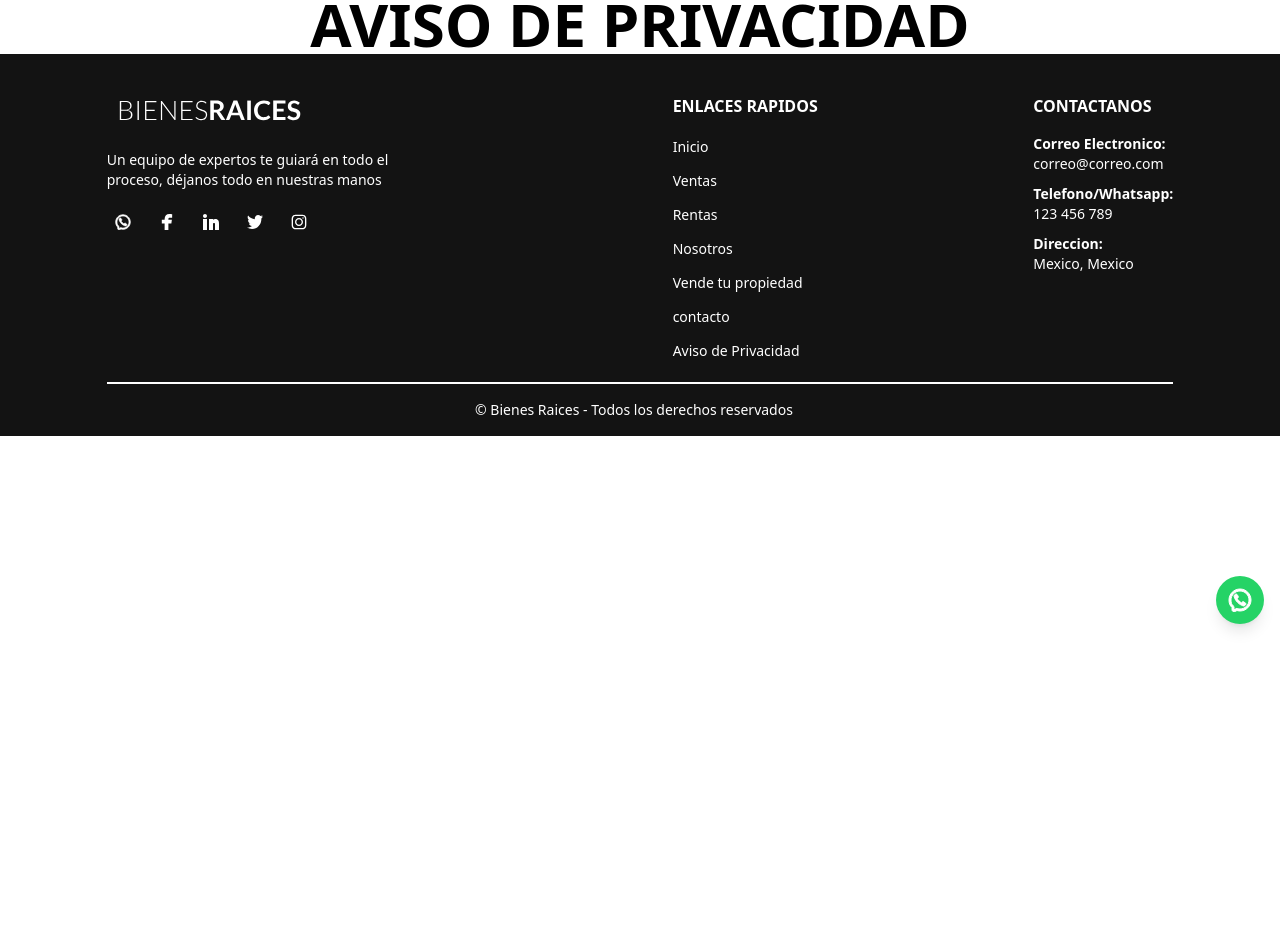
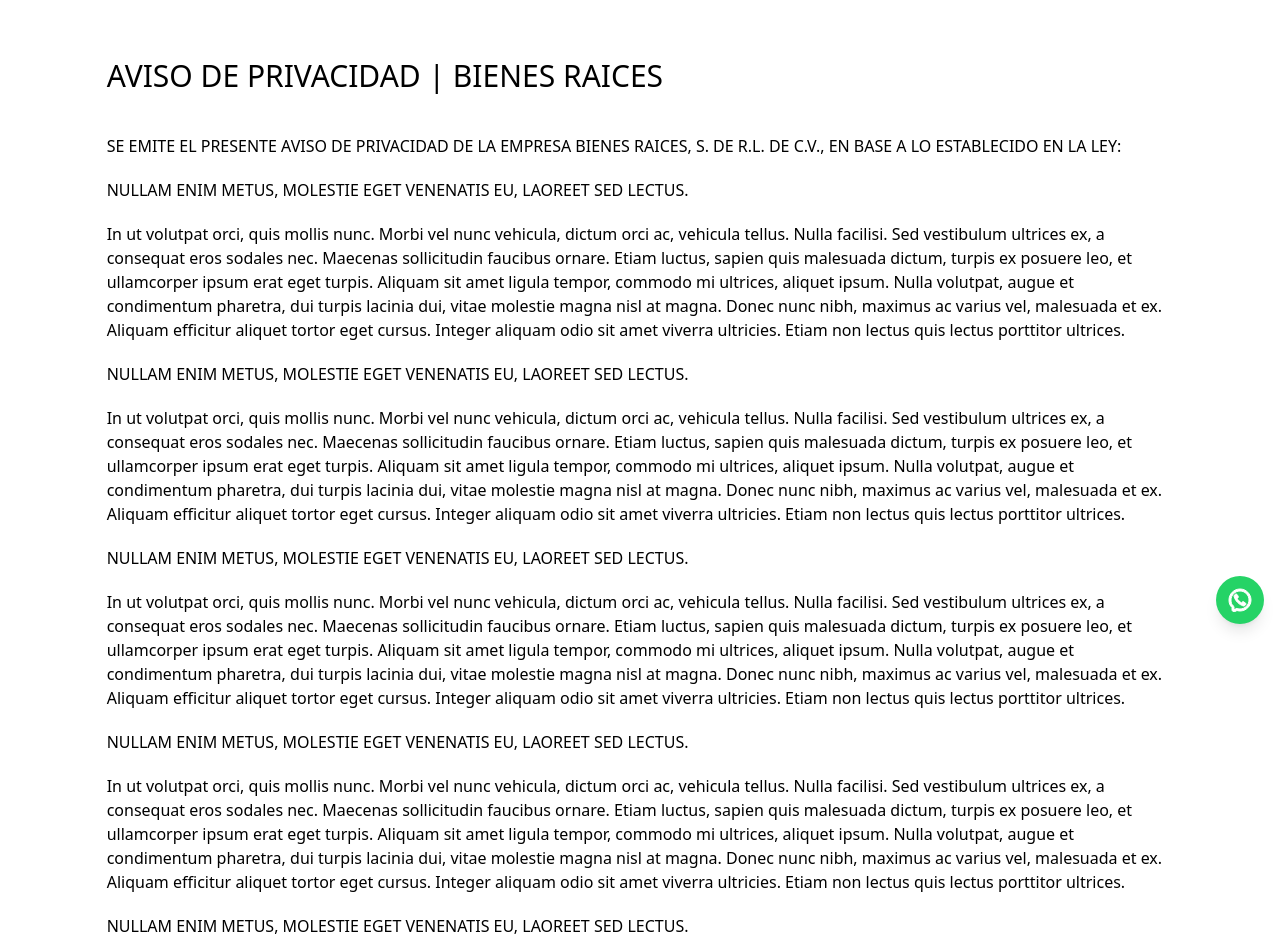
Before and after one commit to Hardash01/bienesraices, a Next.js app: page /privacidad in a window 1280 px wide. Shown: the part 160-1112 px from the top of the page. Before the commit the page ends 800 px from the top, so only its background shows below. Built offline with nearby package versions, Linux system fonts and the light colour scheme; what tailwindcss-animated would draw is missing.

Commit message:
pagina aviso de privacidad

```diff
--- a/pages/privacidad.js
+++ b/pages/privacidad.js
@@ -5,9 +5,26 @@ export default function Privacidad() {
         <Layout
             title={'Aviso de Privacidad'}
         >
-            <h1 className="text-6xl font-extrabold uppercase text-center">
-                Aviso de Privacidad
-            </h1>
+            <div className="md:w-5/6 lg:w-5/6 mx-auto max-w-screen-xl py-16 px-3 lg:px-0">
+                <h2 className="uppercase text-3xl font-medium text-center md:text-left mb-10">Aviso de privacidad | Bienes Raices</h2>
+                <div className="space-y-5">
+                    <p className="uppercase">SE EMITE EL PRESENTE AVISO DE PRIVACIDAD DE LA EMPRESA BIENES RAICES, S. DE R.L. DE C.V., EN BASE A LO ESTABLECIDO EN LA LEY:</p>
+                    <p className="uppercase">Nullam enim metus, molestie eget venenatis eu, laoreet sed lectus.</p>
+                    <p>In ut volutpat orci, quis mollis nunc. Morbi vel nunc vehicula, dictum orci ac, vehicula tellus. Nulla facilisi. Sed vestibulum ultrices ex, a consequat eros sodales nec. Maecenas sollicitudin faucibus ornare. Etiam luctus, sapien quis malesuada dictum, turpis ex posuere leo, et ullamcorper ipsum erat eget turpis. Aliquam sit amet ligula tempor, commodo mi ultrices, aliquet ipsum. Nulla volutpat, augue et condimentum pharetra, dui turpis lacinia dui, vitae molestie magna nisl at magna. Donec nunc nibh, maximus ac varius vel, malesuada et ex. Aliquam efficitur aliquet tortor eget cursus. Integer aliquam odio sit amet viverra ultricies. Etiam non lectus quis lectus porttitor ultrices.</p>
+                    <p className="uppercase">Nullam enim metus, molestie eget venenatis eu, laoreet sed lectus.</p>
+                    <p>In ut volutpat orci, quis mollis nunc. Morbi vel nunc vehicula, dictum orci ac, vehicula tellus. Nulla facilisi. Sed vestibulum ultrices ex, a consequat eros sodales nec. Maecenas sollicitudin faucibus ornare. Etiam luctus, sapien quis malesuada dictum, turpis ex posuere leo, et ullamcorper ipsum erat eget turpis. Aliquam sit amet ligula tempor, commodo mi ultrices, aliquet ipsum. Nulla volutpat, augue et condimentum pharetra, dui turpis lacinia dui, vitae molestie magna nisl at magna. Donec nunc nibh, maximus ac varius vel, malesuada et ex. Aliquam efficitur aliquet tortor eget cursus. Integer aliquam odio sit amet viverra ultricies. Etiam non lectus quis lectus porttitor ultrices.</p>
+
+                    <p className="uppercase">Nullam enim metus, molestie eget venenatis eu, laoreet sed lectus.</p>
+                    <p>In ut volutpat orci, quis mollis nunc. Morbi vel nunc vehicula, dictum orci ac, vehicula tellus. Nulla facilisi. Sed vestibulum ultrices ex, a consequat eros sodales nec. Maecenas sollicitudin faucibus ornare. Etiam luctus, sapien quis malesuada dictum, turpis ex posuere leo, et ullamcorper ipsum erat eget turpis. Aliquam sit amet ligula tempor, commodo mi ultrices, aliquet ipsum. Nulla volutpat, augue et condimentum pharetra, dui turpis lacinia dui, vitae molestie magna nisl at magna. Donec nunc nibh, maximus ac varius vel, malesuada et ex. Aliquam efficitur aliquet tortor eget cursus. Integer aliquam odio sit amet viverra ultricies. Etiam non lectus quis lectus porttitor ultrices.</p>
+
+                    <p className="uppercase">Nullam enim metus, molestie eget venenatis eu, laoreet sed lectus.</p>
+                    <p>In ut volutpat orci, quis mollis nunc. Morbi vel nunc vehicula, dictum orci ac, vehicula tellus. Nulla facilisi. Sed vestibulum ultrices ex, a consequat eros sodales nec. Maecenas sollicitudin faucibus ornare. Etiam luctus, sapien quis malesuada dictum, turpis ex posuere leo, et ullamcorper ipsum erat eget turpis. Aliquam sit amet ligula tempor, commodo mi ultrices, aliquet ipsum. Nulla volutpat, augue et condimentum pharetra, dui turpis lacinia dui, vitae molestie magna nisl at magna. Donec nunc nibh, maximus ac varius vel, malesuada et ex. Aliquam efficitur aliquet tortor eget cursus. Integer aliquam odio sit amet viverra ultricies. Etiam non lectus quis lectus porttitor ultrices.</p>
+
+                    <p className="uppercase">Nullam enim metus, molestie eget venenatis eu, laoreet sed lectus.</p>
+                    <p>In ut volutpat orci, quis mollis nunc. Morbi vel nunc vehicula, dictum orci ac, vehicula tellus. Nulla facilisi. Sed vestibulum ultrices ex, a consequat eros sodales nec. Maecenas sollicitudin faucibus ornare. Etiam luctus, sapien quis malesuada dictum, turpis ex posuere leo, et ullamcorper ipsum erat eget turpis. Aliquam sit amet ligula tempor, commodo mi ultrices, aliquet ipsum. Nulla volutpat, augue et condimentum pharetra, dui turpis lacinia dui, vitae molestie magna nisl at magna. Donec nunc nibh, maximus ac varius vel, malesuada et ex. Aliquam efficitur aliquet tortor eget cursus. Integer aliquam odio sit amet viverra ultricies. Etiam non lectus quis lectus porttitor ultrices.</p>
+
+                </div>
+            </div>
         </Layout>
     )
 }
```
